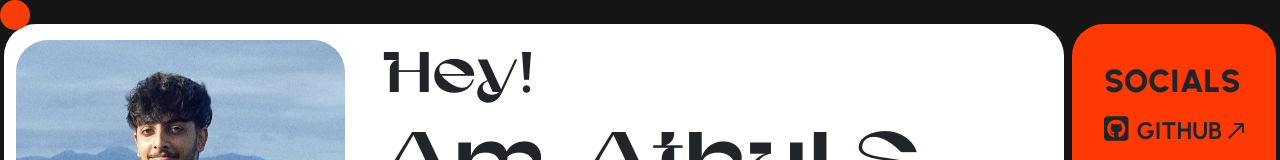
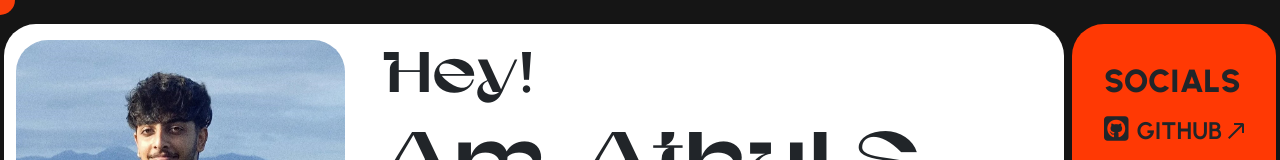
Before and after one commit to Athulsn10/portfolio-new, a React (Vite) app: page /Home in a window 1280 px wide. Shown: the top 160 px of the page. Built offline with nearby package versions, Linux system fonts and the light colour scheme.

Commit message:
fix: add pointer-events and transform properties to home custom cursor for better positioning

```diff
--- a/src/App.css
+++ b/src/App.css
@@ -18,6 +18,8 @@
   border-radius: 50%;
   background-color: #f93d09;
   cursor: none;
+  pointer-events: none;
+  transform: translate(-50%, -50%);
   transition: width 0.3s ease, height 0.3s ease, opacity 0.3s ease, background-color 0.3s ease;
 }
 
```
